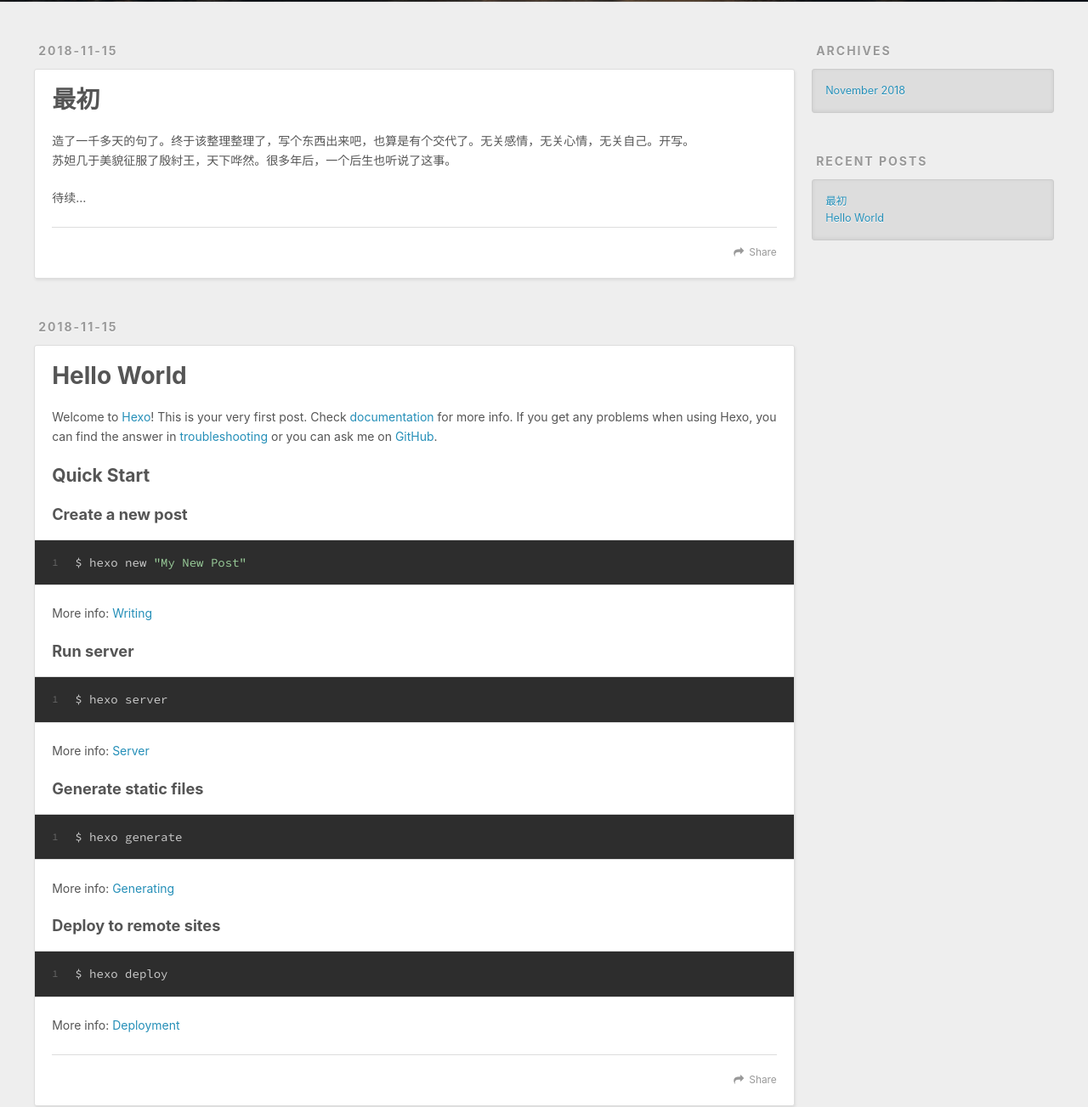
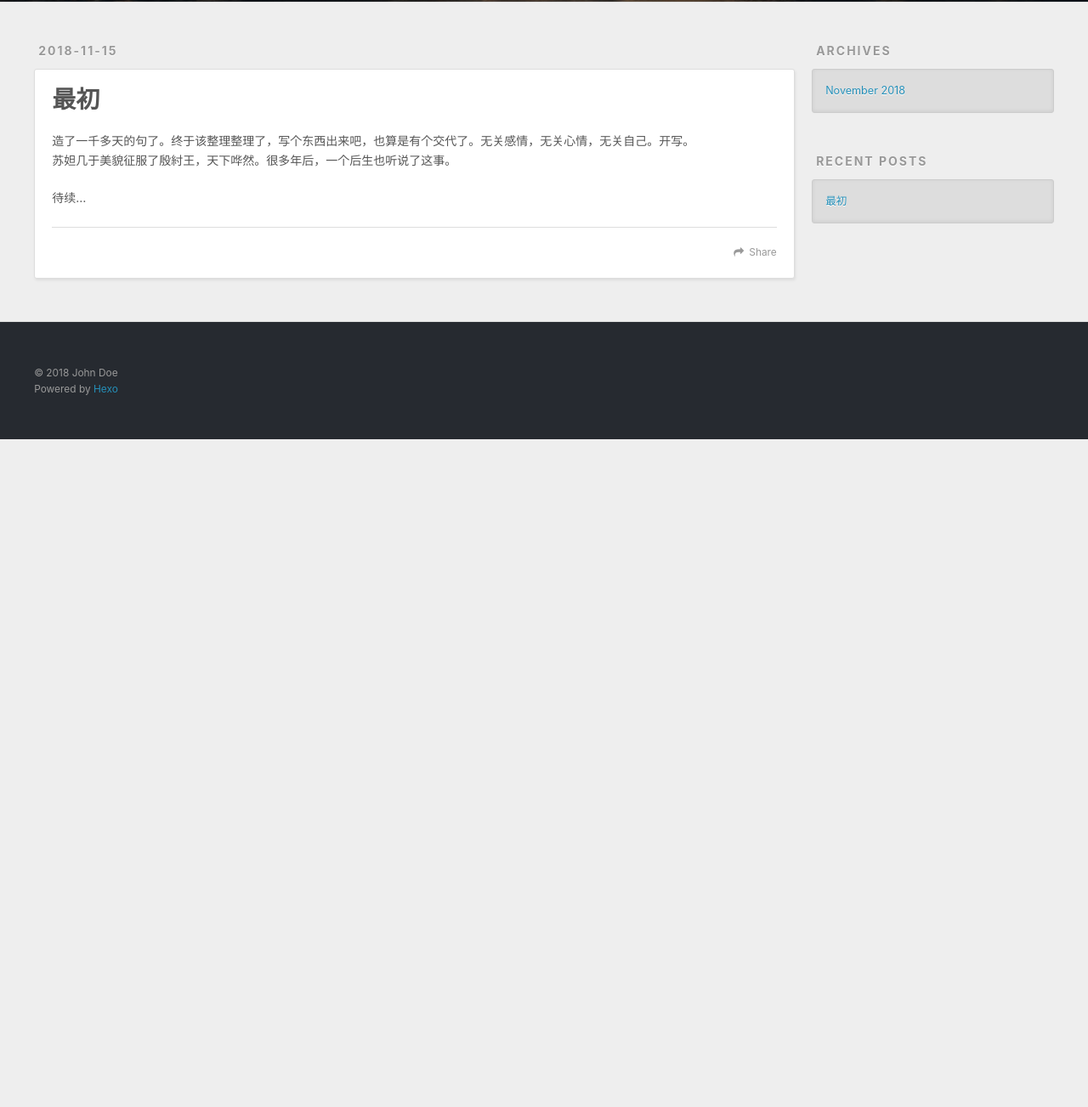
Before and after one commit to story-of-tt/story-of-tt.github.io, a plain HTML site: page index.html in a window 1280 px wide. Shown: the part 298-1601 px from the top of the page at 85% size. After the commit the page ends 815 px from the top, so only its background shows below. Drawn offline with nearby package versions, Linux system fonts and the light colour scheme.

```diff
--- a/index.html
+++ b/index.html
@@ -100,51 +100,6 @@
 
 
 
-    <article id="post-hello-world" class="article article-type-post" itemscope="" itemprop="blogPost">
-  <div class="article-meta">
-    <a href="/2018/11/15/hello-world/" class="article-date">
-  <time datetime="2018-11-15T07:52:33.532Z" itemprop="datePublished">2018-11-15</time>
-</a>
-
-  </div>
-  <div class="article-inner">
-
-
-      <header class="article-header">
-
-
-    <h1 itemprop="name">
-      <a class="article-title" href="/2018/11/15/hello-world/">Hello World</a>
-    </h1>
-
-
-      </header>
-
-    <div class="article-entry" itemprop="articleBody">
-
-        <p>Welcome to <a href="https://hexo.io/" target="_blank" rel="noopener">Hexo</a>! This is your very first post. Check <a href="https://hexo.io/docs/" target="_blank" rel="noopener">documentation</a> for more info. If you get any problems when using Hexo, you can find the answer in <a href="https://hexo.io/docs/troubleshooting.html" target="_blank" rel="noopener">troubleshooting</a> or you can ask me on <a href="https://github.com/hexojs/hexo/issues" target="_blank" rel="noopener">GitHub</a>.</p>
-<h2 id="Quick-Start"><a href="#Quick-Start" class="headerlink" title="Quick Start"></a>Quick Start</h2><h3 id="Create-a-new-post"><a href="#Create-a-new-post" class="headerlink" title="Create a new post"></a>Create a new post</h3><figure class="highlight bash"><table><tr><td class="gutter"><pre><span class="line">1</span><br></pre></td><td class="code"><pre><span class="line">$ hexo new <span class="string">"My New Post"</span></span><br></pre></td></tr></table></figure>
-<p>More info: <a href="https://hexo.io/docs/writing.html" target="_blank" rel="noopener">Writing</a></p>
-<h3 id="Run-server"><a href="#Run-server" class="headerlink" title="Run server"></a>Run server</h3><figure class="highlight bash"><table><tr><td class="gutter"><pre><span class="line">1</span><br></pre></td><td class="code"><pre><span class="line">$ hexo server</span><br></pre></td></tr></table></figure>
-<p>More info: <a href="https://hexo.io/docs/server.html" target="_blank" rel="noopener">Server</a></p>
-<h3 id="Generate-static-files"><a href="#Generate-static-files" class="headerlink" title="Generate static files"></a>Generate static files</h3><figure class="highlight bash"><table><tr><td class="gutter"><pre><span class="line">1</span><br></pre></td><td class="code"><pre><span class="line">$ hexo generate</span><br></pre></td></tr></table></figure>
-<p>More info: <a href="https://hexo.io/docs/generating.html" target="_blank" rel="noopener">Generating</a></p>
-<h3 id="Deploy-to-remote-sites"><a href="#Deploy-to-remote-sites" class="headerlink" title="Deploy to remote sites"></a>Deploy to remote sites</h3><figure class="highlight bash"><table><tr><td class="gutter"><pre><span class="line">1</span><br></pre></td><td class="code"><pre><span class="line">$ hexo deploy</span><br></pre></td></tr></table></figure>
-<p>More info: <a href="https://hexo.io/docs/deployment.html" target="_blank" rel="noopener">Deployment</a></p>
-
-
-    </div>
-    <footer class="article-footer">
-      <a data-url="http://yoursite.com/2018/11/15/hello-world/" data-id="cjoiatb6r0000ffpxtys9uko5" class="article-share-link">Share</a>
-
-
-    </footer>
-  </div>
-
-</article>
-
-
-
 
 
 </section>
@@ -177,10 +132,6 @@
 
           <li>
             <a href="/2018/11/15/pre/">最初</a>
-          </li>
-
-          <li>
-            <a href="/2018/11/15/hello-world/">Hello World</a>
           </li>
 
       </ul>
```
Also changed, not shown: 2018/11/15/pre/index.html (+0 -14 lines), archives/2018/11/index.html (+0 -23 lines), archives/2018/index.html (+0 -23 lines), archives/index.html (+0 -23 lines), 1 other file.
